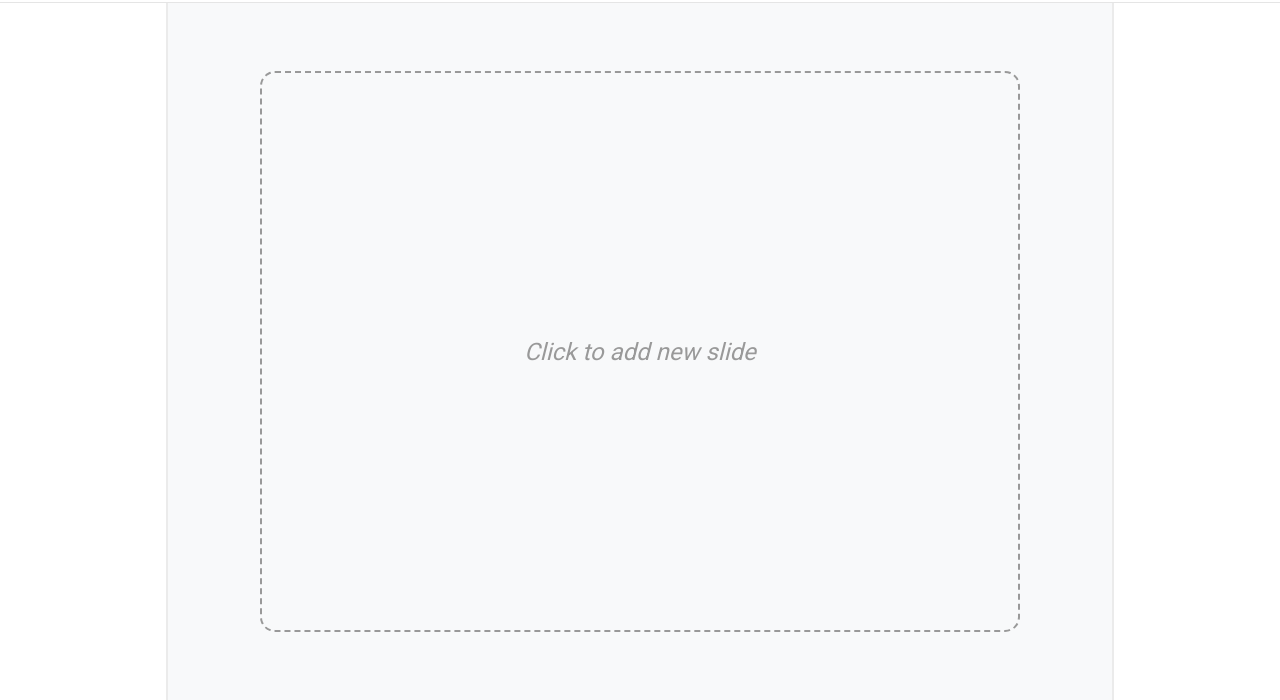
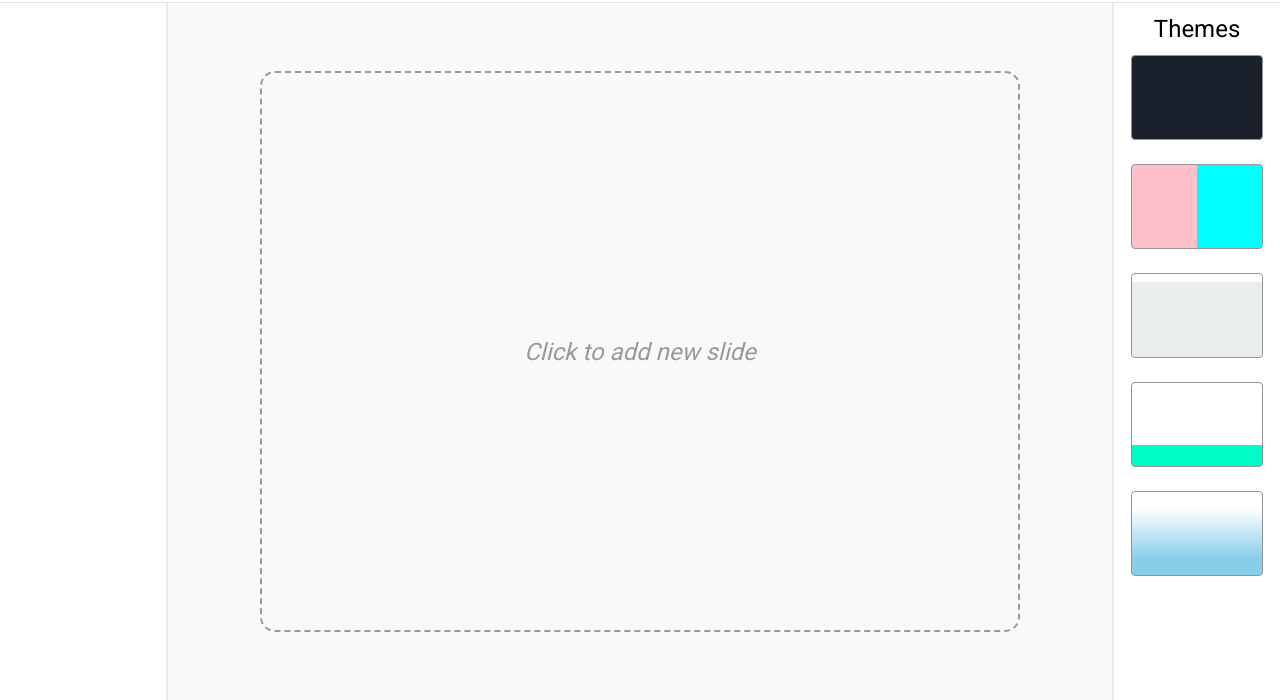
Before and after one commit to beingbiplov/SlideX, a website: page public/index.html in a window 1280 px wide. Shown: the part 100-800 px from the top of the page. Drawn offline with Linux system fonts and the light colour scheme; a web font is replaced by a local one.

Commit message:
add theme selector to right panel

```diff
--- a/public/assets/css/layout.css
+++ b/public/assets/css/layout.css
@@ -90,3 +90,32 @@ body {
 }
 
 /* left side panel ends  */
+
+
+/* right panel starts  */
+
+.themeBox{
+    width: 100%;
+    height: 85px;
+    cursor: pointer;
+    box-sizing: border-box;
+    margin-bottom: 1.5em;
+}
+
+.theme_preview_window{
+    width: 80%;
+    height: 100%;
+    margin: 0 10%;
+    box-sizing: border-box;
+    border: 1px #949494 solid;
+    border-radius: 4px;
+}
+
+.theme_sec_heading{
+    font-size: 1.5em;
+    padding-top: 0.5em;
+    padding-bottom: 0.5em;
+    text-align: center;
+}
+
+/* right panle ends  */
--- a/public/assets/js/constant.js
+++ b/public/assets/js/constant.js
@@ -15,3 +15,5 @@ const addTextBoxBtn = document.getElementById('add_textbox')
 const slide_textbox = document.getElementsByClassName('slide_textbox')
 
 const textbox_contextmenu = document.querySelector('.textbox_context_menu')
+
+const rigthPanelDiv = document.getElementById('right_panel')
--- /dev/null
+++ b/public/assets/js/right_panel.js
@@ -0,0 +1,41 @@
+
+class rightPanel{
+    constructor(rightPanelDiv){
+        this.rightPanelDiv = rightPanelDiv
+        this.themePanel
+        this.windowHeight = 85
+        this.windowWidth = 100
+
+        this.createThemePanel()
+
+    }
+
+    createThemePanel() {
+        this.themePanel = document.createElement('div')
+        this.themePanel.style.width = '100%'
+        this.rightPanelDiv.appendChild(this.themePanel)
+
+        let themeHeading = document.createElement('div')
+        themeHeading.classList.add('theme_sec_heading')
+        themeHeading.innerText = 'Themes'
+        this.themePanel.appendChild(themeHeading)
+
+        for (let theme of themeList){
+            let themeDiv = document.createElement('div')
+            themeDiv.classList.add('themeBox')
+            this.themePanel.appendChild(themeDiv)
+
+            let themePreviewWindow = document.createElement('div')
+            themePreviewWindow.classList.add('theme_preview_window',theme)
+
+            themeDiv.appendChild(themePreviewWindow)
+
+            themeDiv.addEventListener('click', function(){
+                slide1.selectTheme(themeList.indexOf(theme))
+            }.bind(this))
+        }
+    }
+
+}
+
+let newRightPanel = new rightPanel(rigthPanelDiv)
--- a/public/index.html
+++ b/public/index.html
@@ -278,7 +278,7 @@
             </div>
 
             <!-- right side panel  -->
-            <div class="content_section__right">
+            <div id="right_panel" class="content_section__right">
 
             </div>
 
@@ -296,5 +296,6 @@
     <script src="./assets/js/eventlistener.js"></script>
     <script src="./assets/js/create_slide.js"></script>
     <script src="./assets/js/slide_textbox.js"></script>
+    <script src="./assets/js/right_panel.js"></script>
 </body>
 </html>
```
